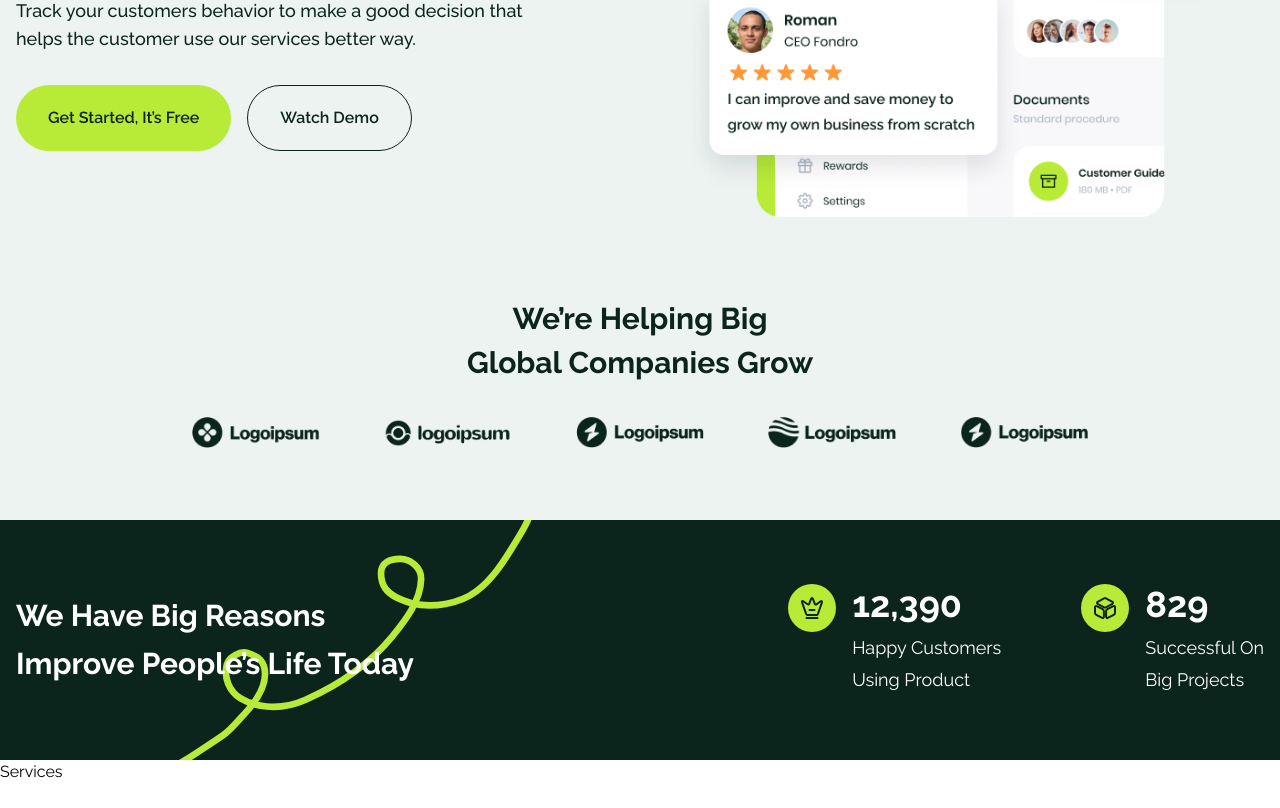
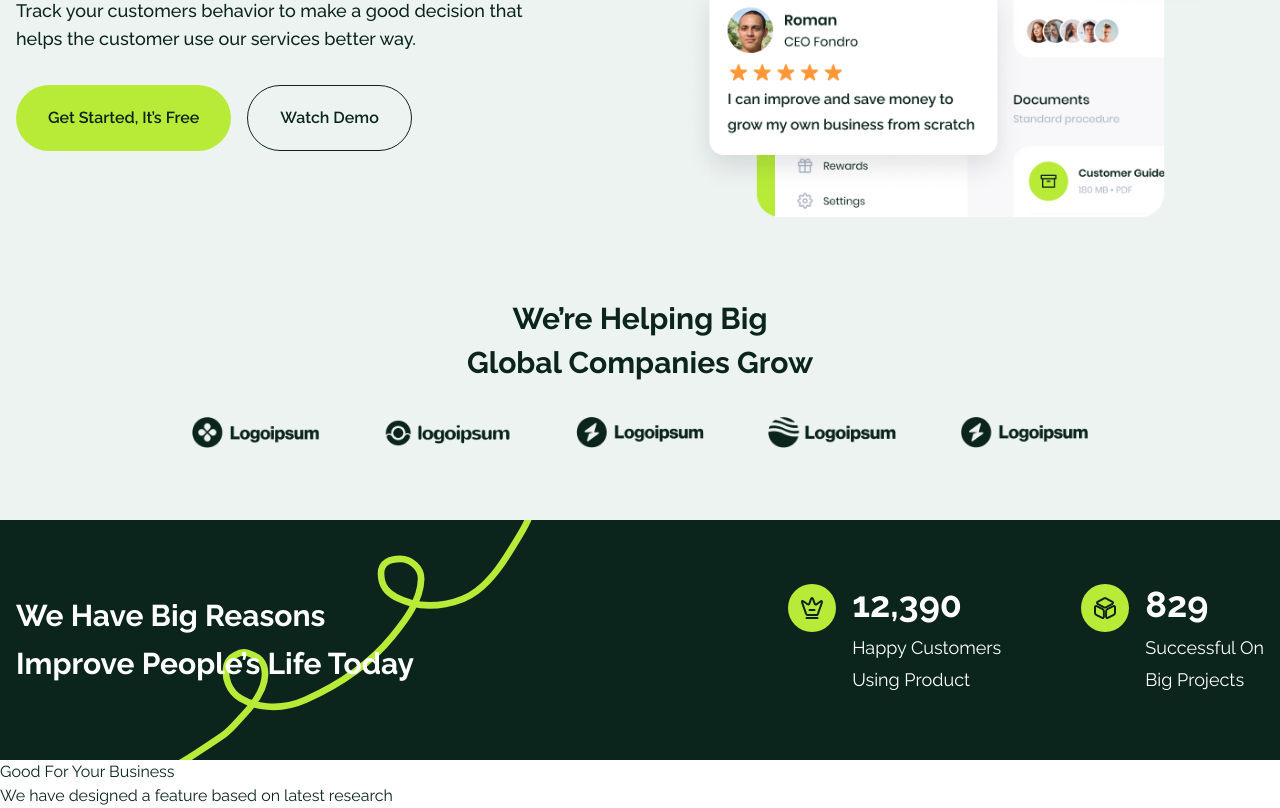
Before and after one commit to ervanervan/pasti-laris, a React (Vite) app: page / in a window 1280 px wide. Shown: the part 463-1271 px from the top of the page. Before the commit the page ends 1247 px from the top, so only its background shows below. Built offline with nearby package versions, Linux system fonts and the light colour scheme; a web font is replaced by a local one.

Commit message:
update: service component

```diff
--- a/src/components/Services.jsx
+++ b/src/components/Services.jsx
@@ -1,5 +1,10 @@
 import React from "react";
 
 export default function Services() {
-  return <div>Services</div>;
+  return (
+    <div>
+      <h1>Good For Your Business</h1>
+      <p>We have designed a feature based on latest research</p>
+    </div>
+  );
 }
```
